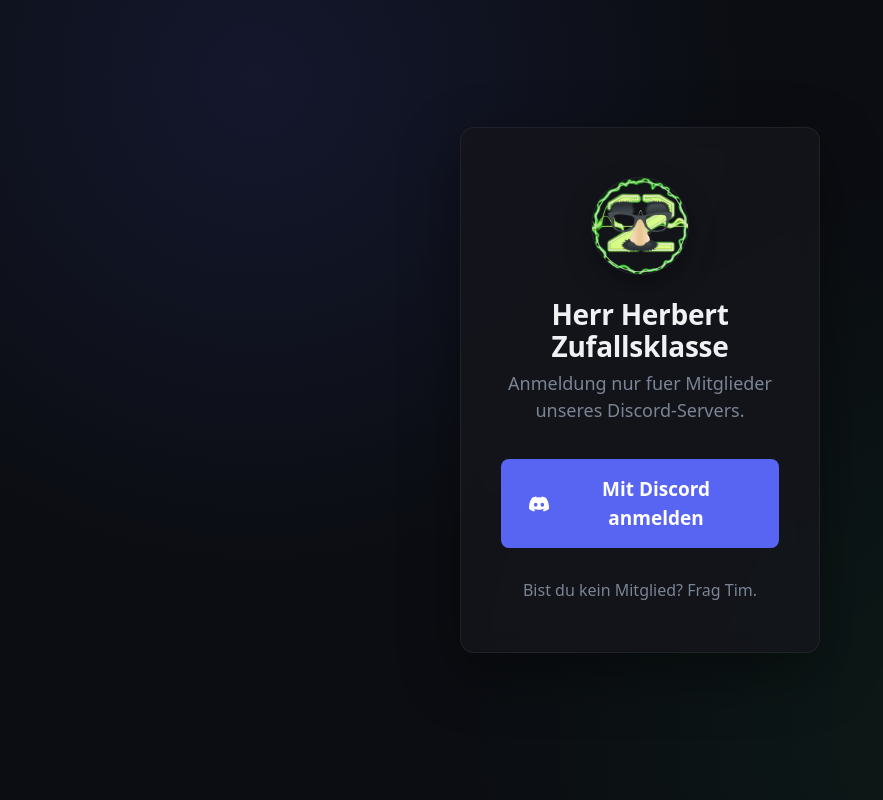
After one commit to TimCirksena/discordRandomClass, a Flask app: page /login in a window 1280 px wide. The commit adds this page. Shown: the whole page, without its empty margins (0-883 px from the left). Run offline with Flask 3, Linux system fonts and the light colour scheme; some libraries are stand-ins or nearby versions.

Commit message:
feat: full-site oauth gate via discord guild membership, clean login page with discord button, stats defaults to own user

```diff
--- a/panel/app.py
+++ b/panel/app.py
@@ -22,6 +22,7 @@ SERVICE = "discord-bot"
 
 DISCORD_CLIENT_ID = os.getenv("DISCORD_CLIENT_ID", "")
 DISCORD_CLIENT_SECRET = os.getenv("DISCORD_CLIENT_SECRET", "")
+DISCORD_GUILD_ID = os.getenv("DISCORD_GUILD_ID", "")
 ADMIN_DISCORD_ID = os.getenv("ADMIN_DISCORD_ID", "")
 FLASK_SECRET_KEY = os.getenv("FLASK_SECRET_KEY", "dev-only-secret-change-me")
 
@@ -56,7 +57,7 @@ oauth.register(
     authorize_url="https://discord.com/oauth2/authorize",
     access_token_url="https://discord.com/api/oauth2/token",
     api_base_url="https://discord.com/api/",
-    client_kwargs={"scope": "identify"},
+    client_kwargs={"scope": "identify guilds"},
 )
 
 
@@ -64,7 +65,10 @@ def require_login(f):
     @wraps(f)
     def wrapper(*args, **kwargs):
         if "user" not in session:
-            return redirect(url_for("auth_login", next=request.path))
+            # Fuer JSON/AJAX-Endpoints: 401 statt Redirect
+            if request.path.startswith("/rate/api") or request.accept_mimetypes.best == "application/json":
+                return jsonify({"ok": False, "error": "not logged in"}), 401
+            return redirect(url_for("login_page", next=request.path))
         return f(*args, **kwargs)
     return wrapper
 
@@ -73,7 +77,7 @@ def require_admin(f):
     @wraps(f)
     def wrapper(*args, **kwargs):
         if "user" not in session:
-            return redirect(url_for("auth_login", next=request.path))
+            return redirect(url_for("login_page", next=request.path))
         if str(session["user"].get("id", "")) != str(ADMIN_DISCORD_ID):
             return render_template("forbidden.html"), 403
         return f(*args, **kwargs)
@@ -273,33 +277,37 @@ def build_stats_context(user_filter: str = ""):
 
 
 @app.route("/")
+@require_login
 def index():
     return render_template("index.html", status=bot_status(), logs=bot_logs())
 
 
 @app.route("/stats")
+@require_login
 def stats_page():
     user_filter = request.args.get("user", "").strip()
+    # Default auf eingeloggten User wenn kein Filter gesetzt
+    if user_filter == "" and "user" not in request.args:
+        user_filter = session["user"]["id"]
     ctx = build_stats_context(user_filter=user_filter)
     return render_template("stats.html", **ctx)
 
 
 @app.route("/status")
+@require_login
 @limiter.limit("60/minute")
 def status():
     return jsonify({"status": bot_status(), "logs": bot_logs()})
 
 
 @app.route("/action", methods=["POST"])
+@require_login
 @limiter.limit("10/minute;30/hour")
 def action():
     ip = client_ip()
-    ua = request.headers.get("User-Agent", "?")[:120]
-    if not check_password(request.form.get("password", "")):
-        log.warning(f"FAILED auth from {ip} UA={ua}")
-        return jsonify({"ok": False, "error": "Falsches Passwort"}), 403
+    user = session["user"]
     act = request.form.get("action")
-    log.info(f"{(act or 'UNKNOWN').upper()} from {ip} UA={ua}")
+    log.info(f"{(act or 'UNKNOWN').upper()} from {user.get('global_name')} ({user.get('id')}) ip={ip}")
     if act == "start":
         subprocess.run(["sudo", "systemctl", "start", SERVICE], check=False)
         return jsonify({"ok": True, "message": "Bot wird gestartet"})
@@ -316,9 +324,21 @@ def ratelimit_handler(e):
 
 # ==================== AUTH (Discord OAuth) ====================
 
+@app.route("/login")
+def login_page():
+    if "user" in session:
+        return redirect(url_for("index"))
+    return render_template("login.html")
+
+
+@app.route("/access-denied")
+def access_denied():
+    return render_template("access_denied.html"), 403
+
+
 @app.route("/auth/login")
 def auth_login():
-    next_path = request.args.get("next", "/rate")
+    next_path = request.args.get("next", "/")
     session["next_url"] = next_path
     redirect_uri = url_for("auth_callback", _external=True, _scheme="https")
     return oauth.discord.authorize_redirect(redirect_uri)
@@ -328,11 +348,23 @@ def auth_login():
 def auth_callback():
     try:
         token = oauth.discord.authorize_access_token()
-        resp = oauth.discord.get("users/@me", token=token)
-        user = resp.json()
+        user = oauth.discord.get("users/@me", token=token).json()
     except Exception as e:
         log.warning(f"OAuth callback failed: {e}")
         return render_template("auth_error.html"), 400
+
+    # Guild-Membership pruefen
+    try:
+        guilds = oauth.discord.get("users/@me/guilds", token=token).json()
+    except Exception as e:
+        log.warning(f"Guild fetch failed for {user.get('username')}: {e}")
+        guilds = []
+
+    guild_ids = {g.get("id") for g in guilds if isinstance(g, dict)}
+    if DISCORD_GUILD_ID and DISCORD_GUILD_ID not in guild_ids:
+        log.warning(f"Access denied for {user.get('username')} ({user.get('id')}): not in guild {DISCORD_GUILD_ID}")
+        session.pop("user", None)
+        return redirect(url_for("access_denied"))
 
     session["user"] = {
         "id": str(user.get("id", "")),
@@ -340,15 +372,15 @@ def auth_callback():
         "global_name": user.get("global_name") or user.get("username", ""),
         "avatar": user.get("avatar"),
     }
-    log.info(f"Login: {session['user']['global_name']} ({session['user']['id']})")
-    next_url = session.pop("next_url", "/rate")
+    log.info(f"Login OK: {session['user']['global_name']} ({session['user']['id']})")
+    next_url = session.pop("next_url", "/")
     return redirect(next_url)
 
 
 @app.route("/auth/logout")
 def auth_logout():
     session.pop("user", None)
-    return redirect(url_for("index"))
+    return redirect(url_for("login_page"))
 
 
 # ==================== RATING ====================
--- a/panel/static/style.css
+++ b/panel/static/style.css
@@ -199,3 +199,64 @@ tr.tier-trash { background: rgba(239, 68, 68, 0.04); }
 
 td.num.low { color: #22c55e; font-weight: 600; }
 td.num.high { color: #ef4444; font-weight: 600; }
+
+/* Login page */
+.login-body {
+  min-height: 100vh;
+  display: flex;
+  align-items: center;
+  justify-content: center;
+  background:
+    radial-gradient(circle at 20% 10%, rgba(88, 101, 242, 0.12), transparent 40%),
+    radial-gradient(circle at 80% 90%, rgba(34, 197, 94, 0.08), transparent 45%),
+    #0b0d12;
+}
+.login-wrap { width: 100%; max-width: 420px; padding: 1.5rem; }
+.login-card {
+  padding: 2.5rem 2rem;
+  text-align: center;
+  border: 1px solid rgba(255,255,255,0.06);
+  background: rgba(20, 22, 28, 0.85);
+  backdrop-filter: blur(12px);
+  border-radius: 14px;
+  box-shadow: 0 20px 60px rgba(0,0,0,0.4);
+}
+.login-logo {
+  width: 96px; height: 96px;
+  border-radius: 50%;
+  margin: 0 auto 1.25rem;
+  display: block;
+  box-shadow: 0 0 0 1px rgba(255,255,255,0.08), 0 10px 30px rgba(0,0,0,0.3);
+}
+.login-card h1 { font-size: 1.4rem; margin: 0 0 0.4rem; letter-spacing: -0.01em; }
+.login-sub { color: var(--pico-muted-color); font-size: 0.9rem; margin: 0 0 1.75rem; line-height: 1.5; }
+.discord-btn {
+  display: inline-flex;
+  align-items: center;
+  gap: 0.6rem;
+  padding: 0.8rem 1.4rem;
+  background: #5865F2;
+  color: #fff;
+  text-decoration: none;
+  border-radius: 8px;
+  font-weight: 600;
+  font-size: 0.95rem;
+  transition: background 0.15s ease, transform 0.1s ease;
+  width: 100%;
+  justify-content: center;
+  box-sizing: border-box;
+}
+.discord-btn:hover { background: #4752c4; color: #fff; }
+.discord-btn:active { transform: scale(0.98); }
+.discord-btn svg { flex-shrink: 0; }
+.login-foot { margin: 1.5rem 0 0; font-size: 0.8rem; color: var(--pico-muted-color); }
+.secondary-btn {
+  display: inline-block;
+  padding: 0.65rem 1.25rem;
+  border: 1px solid var(--pico-muted-border-color);
+  color: var(--pico-muted-color);
+  text-decoration: none;
+  border-radius: 8px;
+  font-size: 0.9rem;
+}
+.secondary-btn:hover { color: var(--pico-color); border-color: var(--pico-color); }
--- a/panel/templates/index.html
+++ b/panel/templates/index.html
@@ -16,8 +16,6 @@
 
 <article>
   <form id="action-form">
-    <label for="password">Passwort</label>
-    <input type="password" id="password" name="password" placeholder="Passwort eingeben" required autocomplete="off">
     <div class="actions">
       <button type="submit" name="action" value="start" id="btn-start">Bot starten</button>
       <button type="submit" name="action" value="stop" id="btn-stop" class="stop">Bot stoppen</button>
--- /dev/null
+++ b/panel/templates/login.html
@@ -0,0 +1,27 @@
+<!doctype html>
+<html lang="de" data-theme="dark">
+<head>
+<meta charset="utf-8">
+<meta name="viewport" content="width=device-width, initial-scale=1">
+<title>Login - Herr Herbert Zufallsklasse</title>
+<link rel="stylesheet" href="https://cdn.jsdelivr.net/npm/@picocss/pico@2/css/pico.min.css">
+<link rel="stylesheet" href="{{ url_for('static', filename='style.css') }}">
+<link rel="icon" type="image/png" href="{{ url_for('static', filename='favicon.png') }}">
+</head>
+<body class="login-body">
+<main class="login-wrap">
+  <article class="login-card">
+    <img src="{{ url_for('static', filename='logo.png') }}" alt="" class="login-logo" width="96" height="96">
+    <h1>Herr Herbert Zufallsklasse</h1>
+    <p class="login-sub">Anmeldung nur fuer Mitglieder unseres Discord-Servers.</p>
+    <a href="{{ url_for('auth_login') }}" class="discord-btn">
+      <svg viewBox="0 0 24 24" width="20" height="20" aria-hidden="true" focusable="false">
+        <path fill="currentColor" d="M20.317 4.369a19.791 19.791 0 00-4.885-1.515.074.074 0 00-.079.037c-.211.375-.445.864-.608 1.25a18.27 18.27 0 00-5.487 0 12.641 12.641 0 00-.617-1.25.077.077 0 00-.079-.037 19.736 19.736 0 00-4.885 1.515.07.07 0 00-.032.028C.533 9.045-.32 13.579.099 18.057a.082.082 0 00.031.056 19.9 19.9 0 005.993 3.03.078.078 0 00.084-.028 14.09 14.09 0 001.226-1.994.076.076 0 00-.041-.105 13.107 13.107 0 01-1.872-.893.077.077 0 01-.008-.127c.126-.094.252-.192.372-.291a.074.074 0 01.077-.01c3.927 1.793 8.18 1.793 12.061 0a.073.073 0 01.078.009c.12.099.246.198.373.292a.077.077 0 01-.006.127 12.298 12.298 0 01-1.873.893.077.077 0 00-.04.105c.36.698.771 1.362 1.225 1.993a.076.076 0 00.084.029 19.839 19.839 0 006.002-3.03.077.077 0 00.032-.054c.5-5.177-.838-9.674-3.549-13.66a.06.06 0 00-.031-.03zM8.02 15.331c-1.182 0-2.157-1.085-2.157-2.419 0-1.333.956-2.418 2.157-2.418 1.21 0 2.176 1.094 2.157 2.418 0 1.334-.956 2.419-2.157 2.419zm7.975 0c-1.183 0-2.157-1.085-2.157-2.419 0-1.333.955-2.418 2.157-2.418 1.21 0 2.176 1.094 2.157 2.418 0 1.334-.946 2.419-2.157 2.419z"/>
+      </svg>
+      <span>Mit Discord anmelden</span>
+    </a>
+    <p class="login-foot">Bist du kein Mitglied? Frag Tim.</p>
+  </article>
+</main>
+</body>
+</html>
```
Also changed, not shown: panel/templates/access_denied.html (added, +21 -0 lines).
